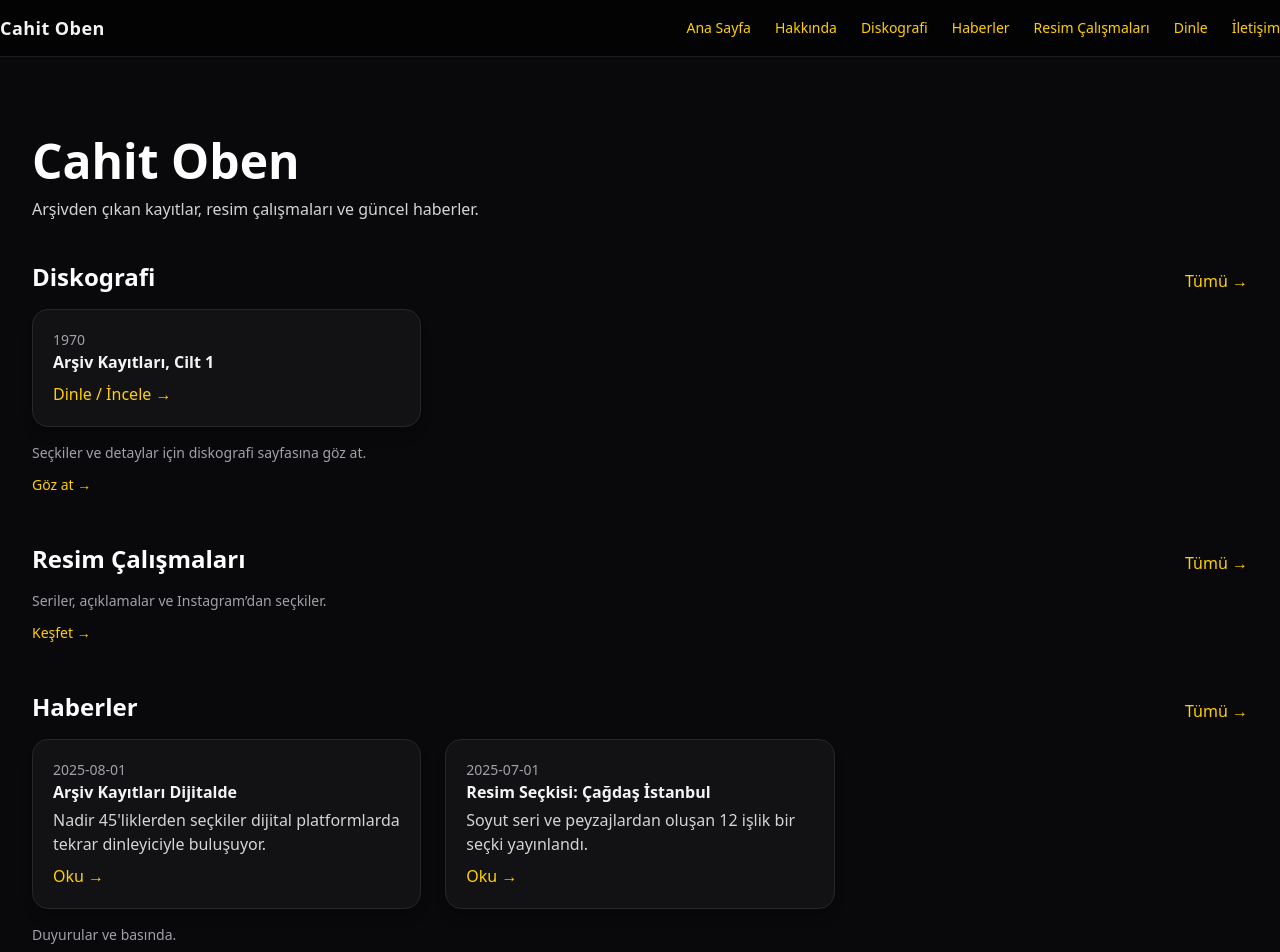
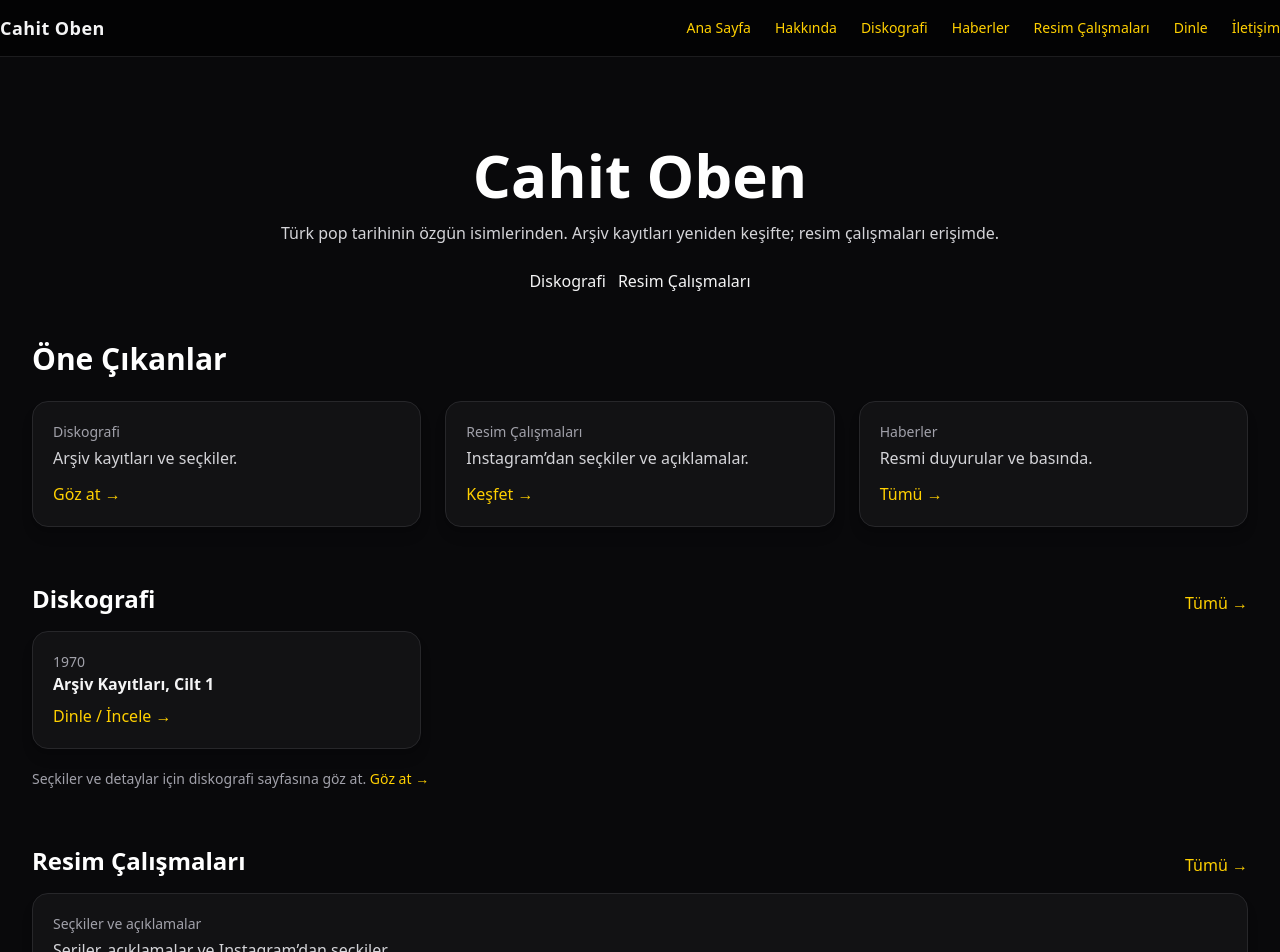
Before and after one commit to mertoben/cahitoben, a Next.js app: page / in a window 1280 px wide. Shown: the top 952 px of the page. Built offline with nearby package versions, Linux system fonts and the light colour scheme; no server answers.

Commit message:
Update page.tsx

```diff
--- a/app/page.tsx
+++ b/app/page.tsx
@@ -1,3 +1,4 @@
+// app/page.tsx
 import Link from "next/link"
 import { ALBUMS } from "@/lib/music"
 import { NEWS } from "@/lib/news"
@@ -12,26 +13,64 @@ export default function HomePage() {
   const featuredNews = NEWS.slice(0, 3)
 
   return (
-    <main className="container mx-auto px-4 py-10">
-      {/* Hero */}
-      <section className="mb-10">
-        <h1 className="text-3xl md:text-5xl font-semibold text-white">
-          Cahit Oben
-        </h1>
-        <p className="text-zinc-300 mt-3 max-w-2xl">
-          Arşivden çıkan kayıtlar, resim çalışmaları ve güncel haberler.
+    <main className="container mx-auto px-4 py-12">
+      {/* HERO */}
+      <section className="mb-12 text-center">
+        <h1 className="text-4xl md:text-6xl font-semibold text-white">Cahit Oben</h1>
+        <p className="text-zinc-300 mt-4 max-w-3xl mx-auto">
+          Türk pop tarihinin özgün isimlerinden. Arşiv kayıtları yeniden keşifte; resim çalışmaları erişimde.
         </p>
+
+        <div className="mt-6 flex items-center justify-center gap-3">
+          <Link href="/discography" className="btn-gold">Diskografi</Link>
+          <Link href="/art" className="btn-outline">{/* btn-outline globals.css'te var */}
+            Resim Çalışmaları
+          </Link>
+        </div>
       </section>
 
-      {/* Diskografi kısa seçki */}
-      <section className="mb-12">
+      {/* ÖNE ÇIKANLAR */}
+      <section className="mb-14">
+        <h2 className="text-2xl md:text-3xl font-bold text-white">Öne Çıkanlar</h2>
+        <div className="mt-6 grid gap-6 sm:grid-cols-2 lg:grid-cols-3">
+          {/* Diskografi kutusu */}
+          <article className="card">
+            <div className="text-sm text-zinc-400">Diskografi</div>
+            <p className="mt-1 text-zinc-300">Arşiv kayıtları ve seçkiler.</p>
+            <Link href="/discography" className="inline-block mt-3 nav-link text-brand-400">
+              Göz at →
+            </Link>
+          </article>
+
+          {/* Resim Çalışmaları kutusu */}
+          <article className="card">
+            <div className="text-sm text-zinc-400">Resim Çalışmaları</div>
+            <p className="mt-1 text-zinc-300">Instagram’dan seçkiler ve açıklamalar.</p>
+            <Link href="/art" className="inline-block mt-3 nav-link text-brand-400">
+              Keşfet →
+            </Link>
+          </article>
+
+          {/* Haberler kutusu */}
+          <article className="card">
+            <div className="text-sm text-zinc-400">Haberler</div>
+            <p className="mt-1 text-zinc-300">Resmi duyurular ve basında.</p>
+            <Link href="/news" className="inline-block mt-3 nav-link text-brand-400">
+              Tümü →
+            </Link>
+          </article>
+        </div>
+      </section>
+
+      {/* DİSKOGRAFİ — kısa seçki */}
+      <section className="mb-14">
         <header className="flex items-end justify-between mb-4">
           <h2 className="text-xl md:text-2xl font-semibold text-white">Diskografi</h2>
           <Link href="/discography" className="nav-link text-brand-400">Tümü →</Link>
         </header>
 
         <div className="grid md:grid-cols-3 gap-6">
-          {featuredAlbums.map(a => (
+          {featuredAlbums.map((a) => (
             <article key={a.id} className="card">
               <div className="text-sm text-zinc-400">{a.year ?? ""}</div>
               <h3 className="font-semibold">{a.title}</h3>
@@ -45,38 +84,41 @@ export default function HomePage() {
           ))}
         </div>
 
-        <article className="mt-4 text-sm text-zinc-400">
-          <p>Seçkiler ve detaylar için diskografi sayfasına göz at.</p>
-          <Link href="/discography" className="inline-block mt-3 nav-link text-brand-400">
+        <p className="mt-4 text-sm text-zinc-400">
+          Seçkiler ve detaylar için diskografi sayfasına göz at.{" "}
+          <Link href="/discography" className="inline-block mt-1 nav-link text-brand-400">
             Göz at →
           </Link>
-        </article>
+        </p>
       </section>
 
-      {/* Resim çalışmaları kısa seçki */}
-      <section className="mb-12">
+      {/* RESİM ÇALIŞMALARI — kısa seçki */}
+      <section className="mb-14">
         <header className="flex items-end justify-between mb-4">
           <h2 className="text-xl md:text-2xl font-semibold text-white">Resim Çalışmaları</h2>
           <Link href="/art" className="nav-link text-brand-400">Tümü →</Link>
         </header>
 
-        <article className="text-sm text-zinc-400">
-          <p>Seriler, açıklamalar ve Instagram’dan seçkiler.</p>
+        <article className="card">
+          <div className="text-sm text-zinc-400">Seçkiler ve açıklamalar</div>
+          <p className="text-zinc-300 mt-1">
+            Seriler, açıklamalar ve Instagram’dan seçkiler.
+          </p>
           <Link href="/art" className="inline-block mt-3 nav-link text-brand-400">
             Keşfet →
           </Link>
         </article>
       </section>
 
-      {/* Haberler */}
-      <section className="mb-12">
+      {/* HABERLER */}
+      <section>
         <header className="flex items-end justify-between mb-4">
           <h2 className="text-xl md:text-2xl font-semibold text-white">Haberler</h2>
           <Link href="/news" className="nav-link text-brand-400">Tümü →</Link>
         </header>
 
         <div className="grid md:grid-cols-3 gap-6">
-          {featuredNews.map(n => (
+          {featuredNews.map((n) => (
             <article key={n.slug} className="card">
               <div className="text-sm text-zinc-400">{n.date}</div>
               <h3 className="font-semibold">{n.title}</h3>
@@ -91,12 +133,12 @@ export default function HomePage() {
           ))}
         </div>
 
-        <article className="mt-4 text-sm text-zinc-400">
-          <p>Duyurular ve basında.</p>
-          <Link href="/news" className="inline-block mt-2 nav-link text-brand-400">
+        <p className="mt-4 text-sm text-zinc-400">
+          Duyurular ve basında.{" "}
+          <Link href="/news" className="inline-block mt-1 nav-link text-brand-400">
             Tümü →
           </Link>
-        </article>
+        </p>
       </section>
     </main>
   )
```
